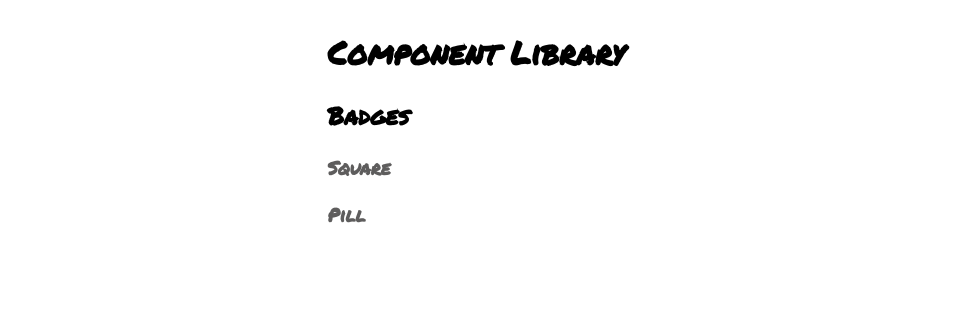
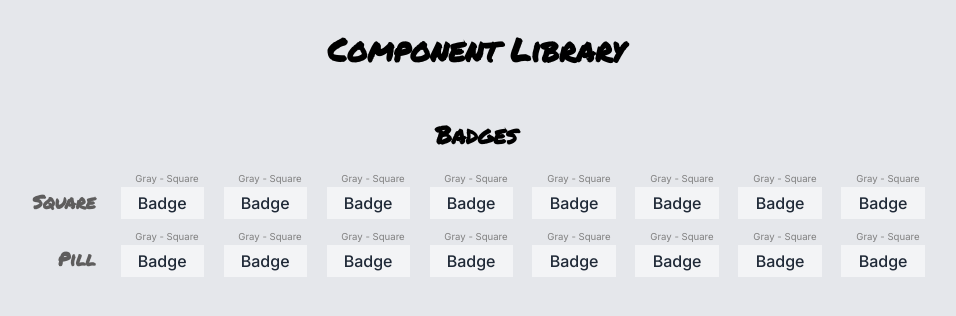
Before and after one commit to anet-eny/component-library, a React (Vite) app: page / in a window 1280 px wide. Shown: the top 316 px of the page, without its empty margins (164-1120 px from the left). Built offline with nearby package versions, Linux system fonts and the light colour scheme.

Commit message:
Create Badge component and add style to badges section

```diff
--- a/index.html
+++ b/index.html
@@ -3,6 +3,9 @@
   <head>
     <meta charset="UTF-8" />
     <meta name="viewport" content="width=device-width, initial-scale=1.0" />
+    <link rel="preconnect" href="https://fonts.googleapis.com">
+    <link rel="preconnect" href="https://fonts.gstatic.com" crossorigin>
+    <link href="https://fonts.googleapis.com/css2?family=Inter:ital,opsz,wght@0,14..32,100..900;1,14..32,100..900&family=Permanent+Marker&display=swap" rel="stylesheet">
     <link rel="preconnect" href="https://fonts.googleapis.com">
     <link rel="preconnect" href="https://fonts.gstatic.com" crossorigin>
     <link href="https://fonts.googleapis.com/css2?family=Inter:ital,opsz,wght@0,14..32,100..900;1,14..32,100..900&family=Permanent+Marker&display=swap" rel="stylesheet">
--- a/src/App.jsx
+++ b/src/App.jsx
@@ -1,4 +1,5 @@
 import React from "react"
+import Badge from "./components/Badge"
 
 export default function App() {
     return (
@@ -6,14 +7,28 @@ export default function App() {
             <h1>Component Library</h1>
             <h2>Badges</h2>
             <div className="badges-container">
-                <div className="squares">
+                <div className="badges">
                     <h3>Square</h3>
+                    <Badge></Badge>
+                    <Badge></Badge>
+                    <Badge></Badge>
+                    <Badge></Badge>
+                    <Badge></Badge>
+                    <Badge></Badge>
+                    <Badge></Badge>
+                    <Badge></Badge>
                 </div>
-                <div className="pills">
+                <div className="badges">
                     <h3>Pill</h3>
-
+                    <Badge></Badge>
+                    <Badge></Badge>
+                    <Badge></Badge>
+                    <Badge></Badge>
+                    <Badge></Badge>
+                    <Badge></Badge>
+                    <Badge></Badge>
+                    <Badge></Badge>
                 </div>
-
             </div>
         </div>
 
--- /dev/null
+++ b/src/components/Badge.jsx
@@ -0,0 +1,12 @@
+import React from "react"
+
+export default function Badge() {
+    return (
+        <div className="badge-container">
+            <p className="badge-label">Gray - Square</p>
+            <div className="badge">
+                Badge
+            </div>
+        </div>
+    )
+}
--- a/src/index.css
+++ b/src/index.css
@@ -1,16 +1,47 @@
 * {
     box-sizing: border-box;
+    margin: 0;
 }
 
 body {
     display: flex;
     justify-content: center;
+    font-family: "Inter", serif;
+    background-color: #E5E7EB;
+    text-align: center;
 }
 
 h1, h2, h3 {
     font-family: "Permanent Marker", serif;
+    padding: 0.8em;
 }
 
 h3 {
     color: #5E5D5D;
+    text-align: end;
 }
+
+p {
+    font-size: 0.6rem;
+    color: gray;
+}
+
+.badges {
+    display: grid;
+    grid-template-rows: repeat(1, 1fr);
+    grid-template-columns: repeat(9, 1fr);
+    gap: 10px;
+}
+
+.badge {
+    display: flex;
+    justify-content: center;
+    align-items: center;
+    font-weight: 500;
+    padding: 1em 2.6em;
+    margin-top: 0.2em;
+    width: 67px;
+    height: 24px;
+    color: #1F2937;
+    background-color: #F3F4F6;
+}
```
